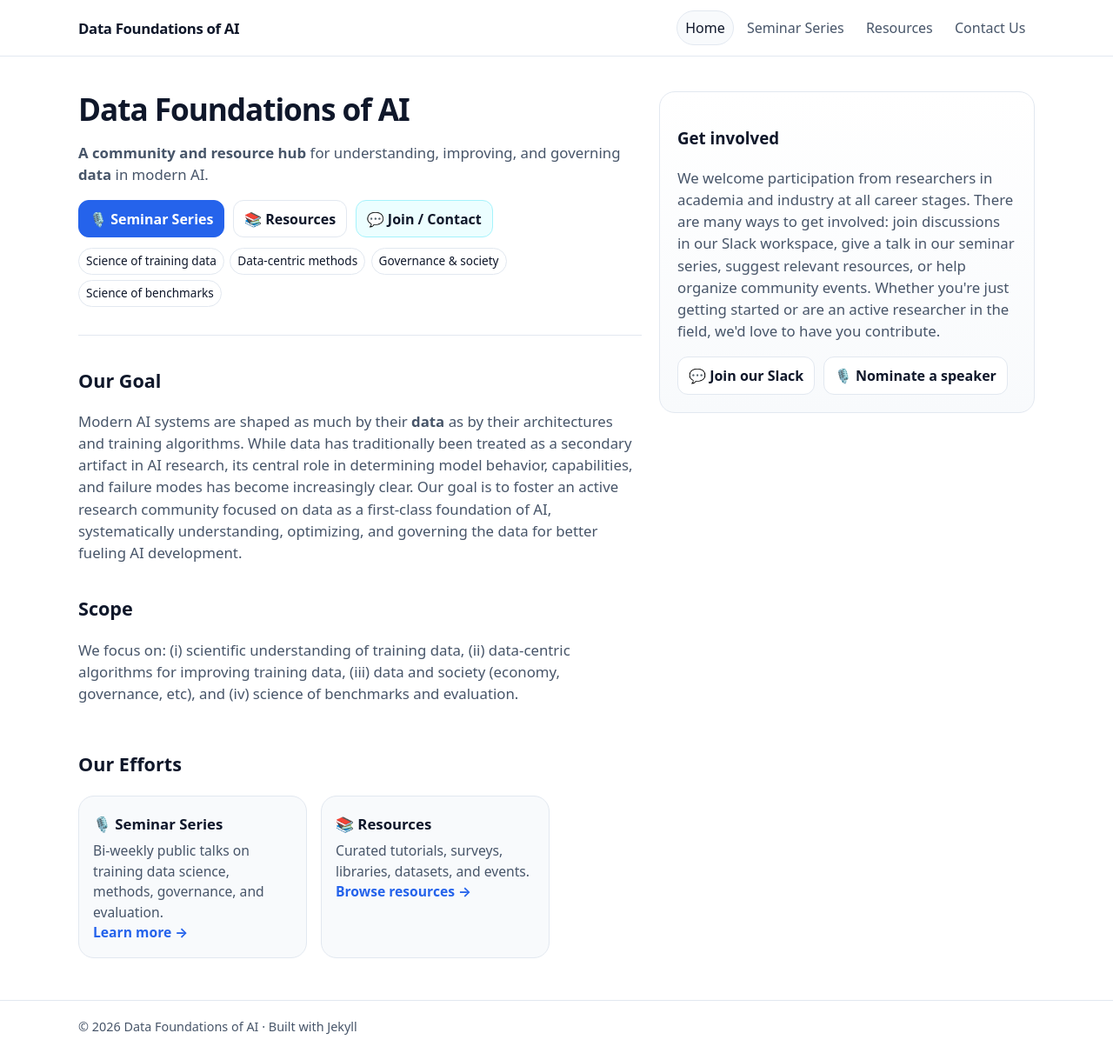
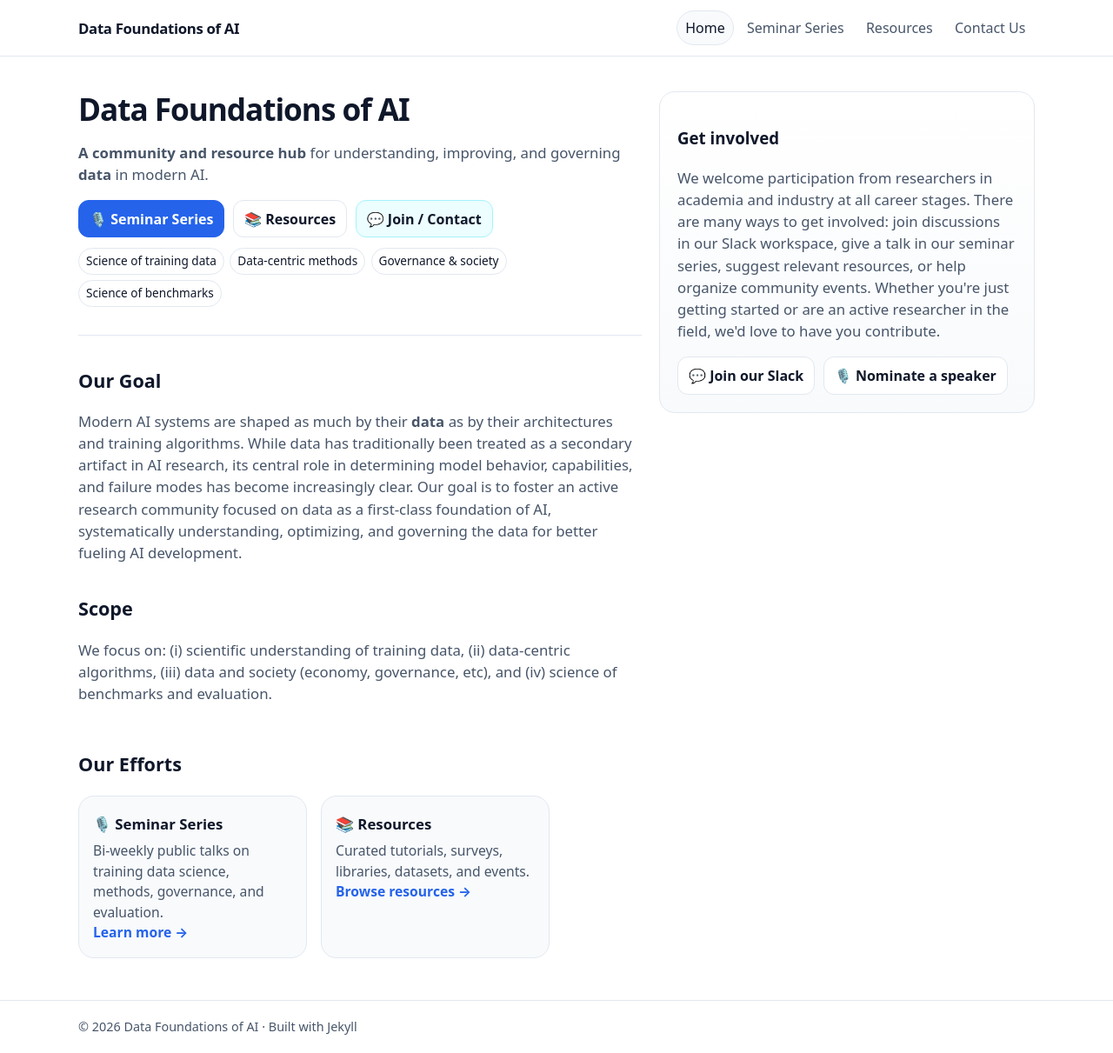
Before and after one commit to Data-Foundations-of-AI/data-foundations-of-ai.github.io, a Jekyll site: the page built from index.md, in a window 1280 px wide and 1211 px high. Shown: the whole window at 87% size. Built offline with Jekyll 4.4.1, drawn with Linux system fonts in a browser that asks for light colours.

```diff
--- a/index.md
+++ b/index.md
@@ -33,7 +33,7 @@ permalink: /
 
     <h2 class="section-title">Scope</h2>
     <p>
-      We focus on: (i) scientific understanding of training data, (ii) data-centric algorithms for improving training data,
+      We focus on: (i) scientific understanding of training data, (ii) data-centric algorithms,
       (iii) data and society (economy, governance, etc), and (iv) science of benchmarks and evaluation.
     </p>
   </div>
```
Also changed, not shown: contact/index.md (+1 -1 lines).
